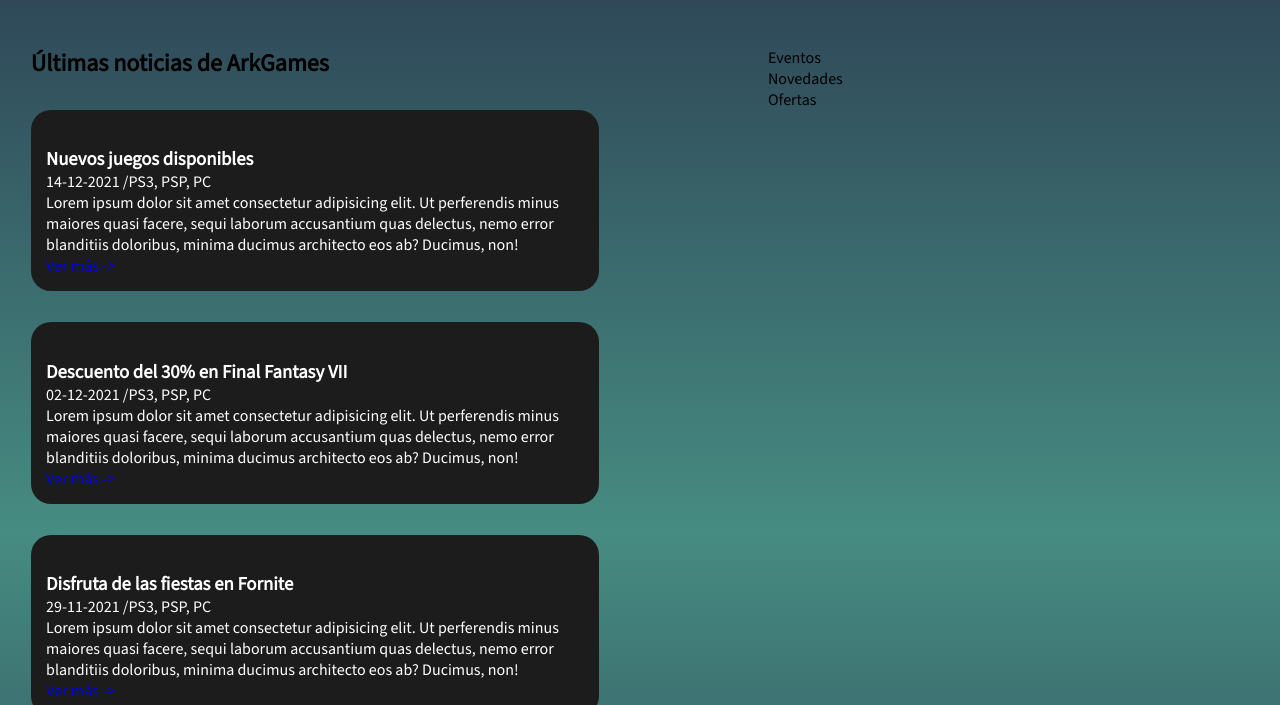
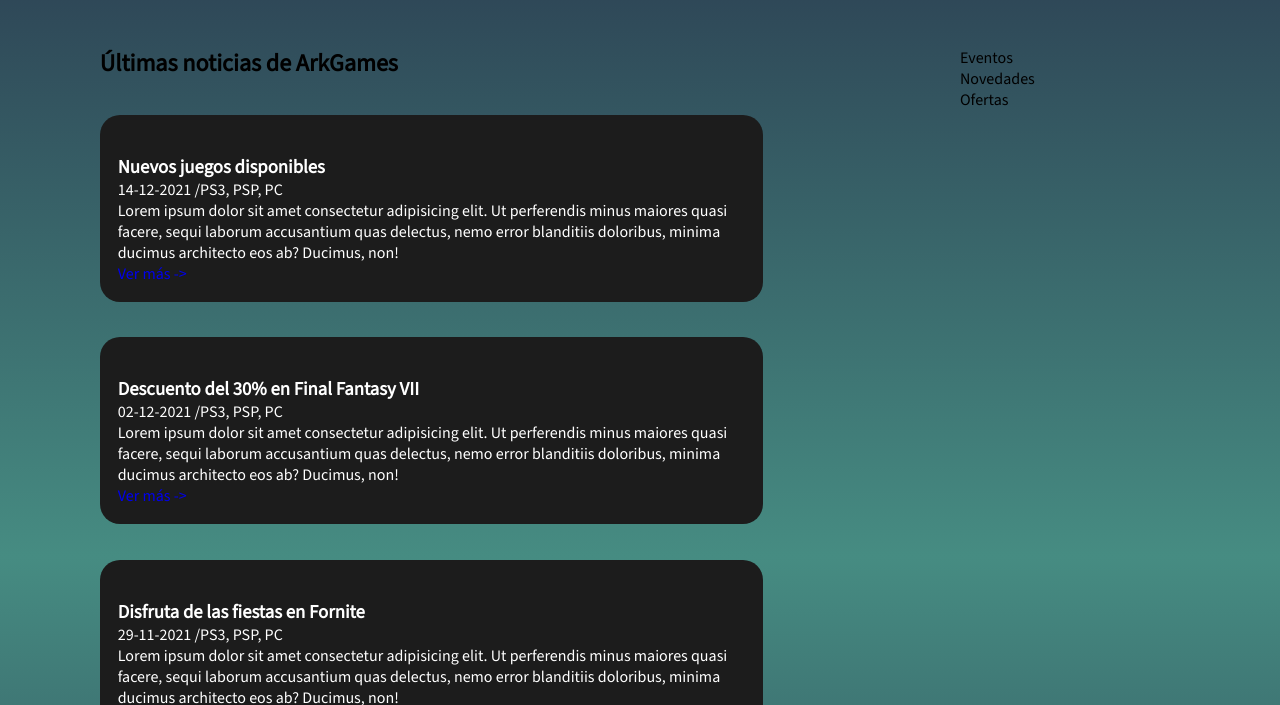
Before and after one commit to hlbv17/ArkGames, a plain HTML site: page BernalHelen.html in a window 1280 px wide. Shown: the part 93-798 px from the top of the page. Drawn offline with nearby package versions, Linux system fonts and the light colour scheme.

Commit message:
margin contenedor

```diff
--- a/assets/css/BernalHelen.css
+++ b/assets/css/BernalHelen.css
@@ -8,7 +8,8 @@ h1{
 
 .contenedor{
     float: left;
-    width: 60%;
+    width: 70%;
+    margin-left: 5%;
 }
 
 .previa_noticia{
@@ -24,6 +25,6 @@ h1{
 
 aside{
     float: left;
-    width: 40%;
+    width: 20%;
     margin: 0%;
 }
```
